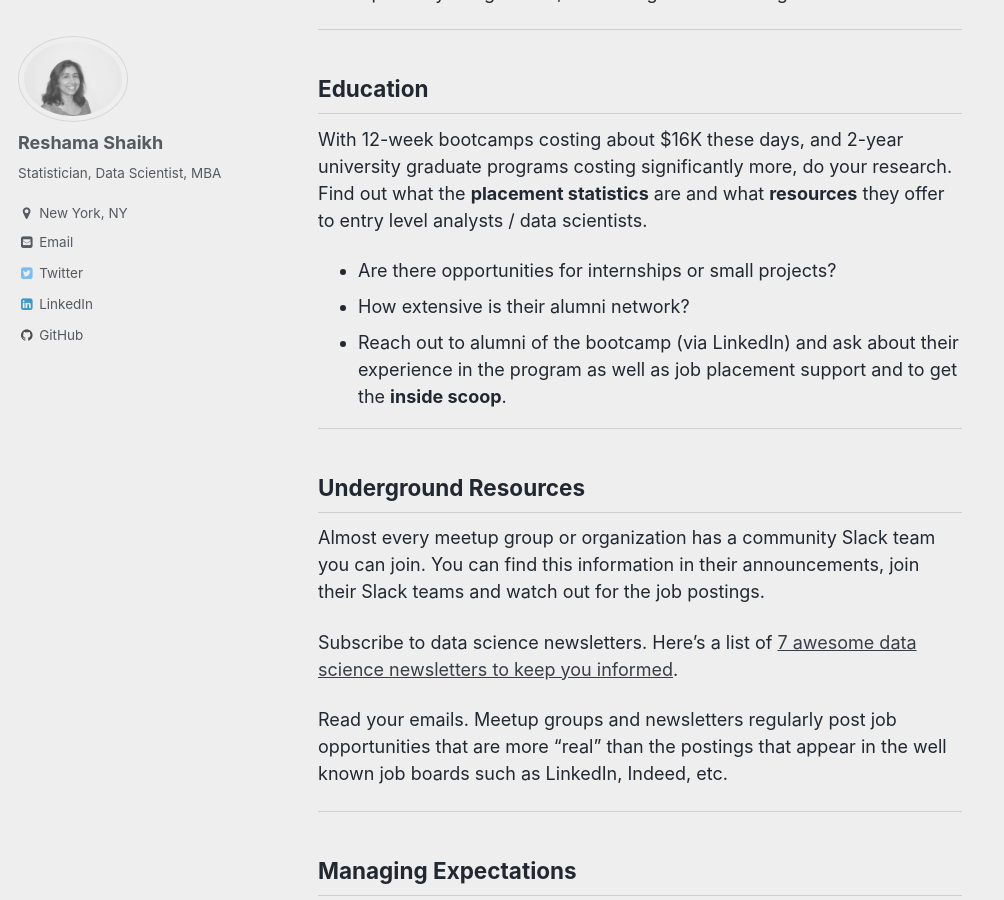
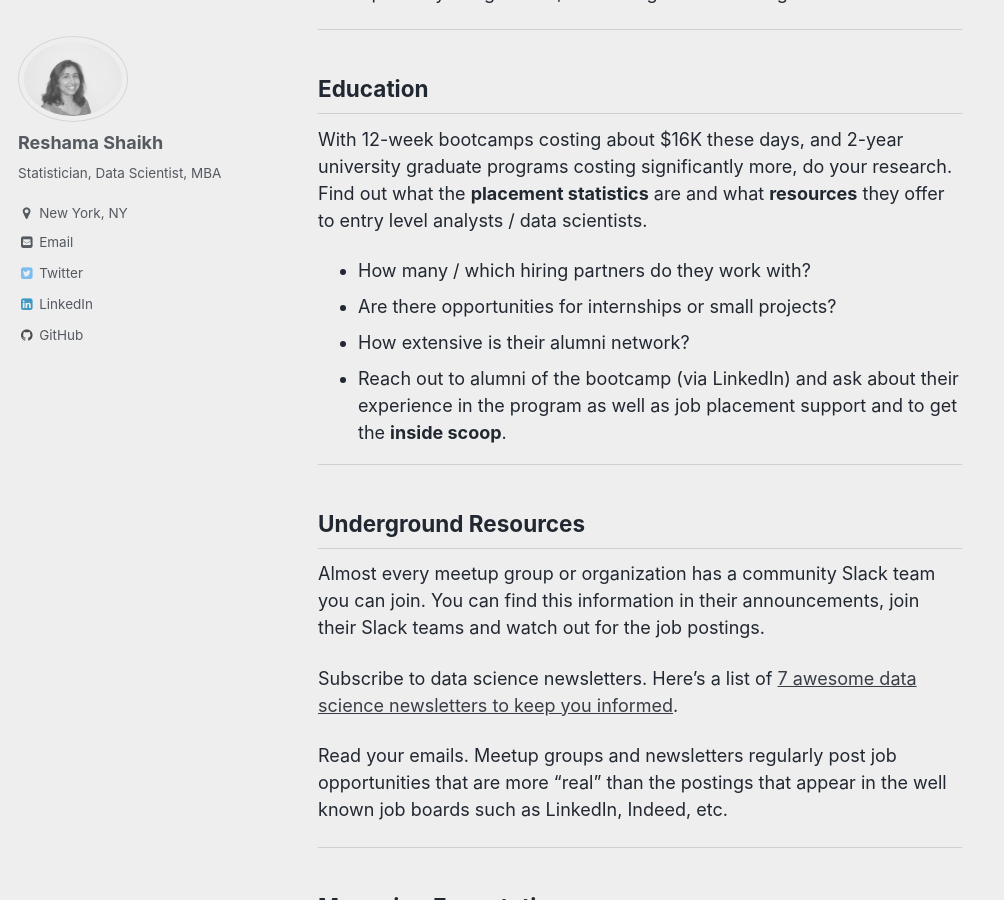
Before and after one commit to reshamas/reshamas.github.io, a Jekyll site: the page built from _posts/2018-02-26-first-data-science-job.md, in a window 1280 px wide and 900 px high, scrolled down 3790 px. Shown: the whole window, without its empty margins (0-1004 px from the left). Built offline with Jekyll 4.4.1, drawn with Linux system fonts in a browser that asks for light colours.

Commit message:
Update 2018-02-26-first-data-science-job.md

```diff
--- a/_posts/2018-02-26-first-data-science-job.md
+++ b/_posts/2018-02-26-first-data-science-job.md
@@ -81,6 +81,7 @@ Participate...by liking tweets, retweeting or contributing to a conversation.
 ---
 ## Education
 With 12-week bootcamps costing about $16K these days, and 2-year university graduate programs costing significantly more, do your research.  Find out what the **placement statistics** are and what **resources** they offer to entry level analysts / data scientists.
+- How many / which hiring partners do they work with?
 - Are there opportunities for internships or small projects?
 - How extensive is their alumni network?
 - Reach out to alumni of the bootcamp (via LinkedIn) and ask about their experience in the program as well as job placement support and to get the **inside scoop**.
```
